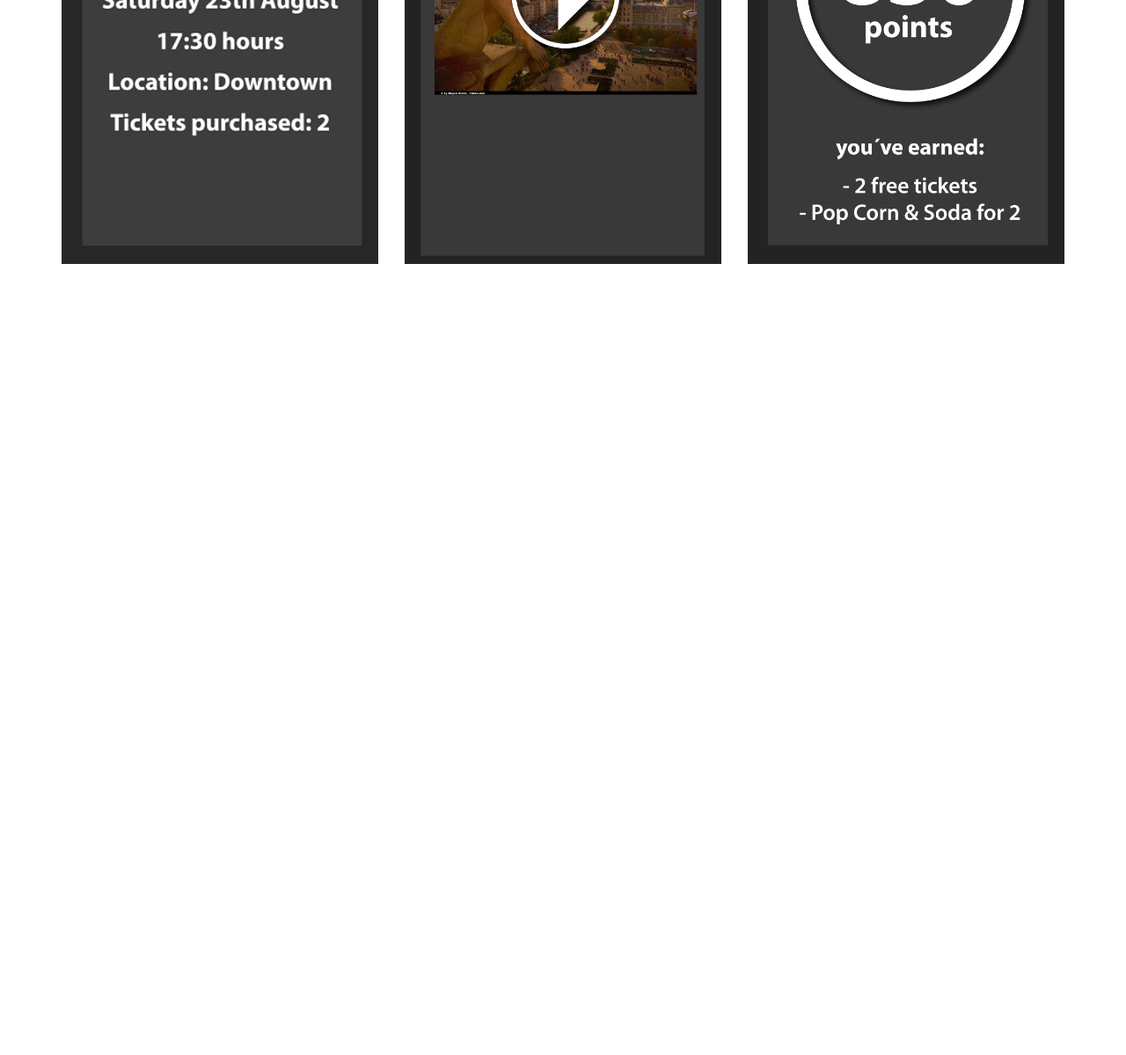
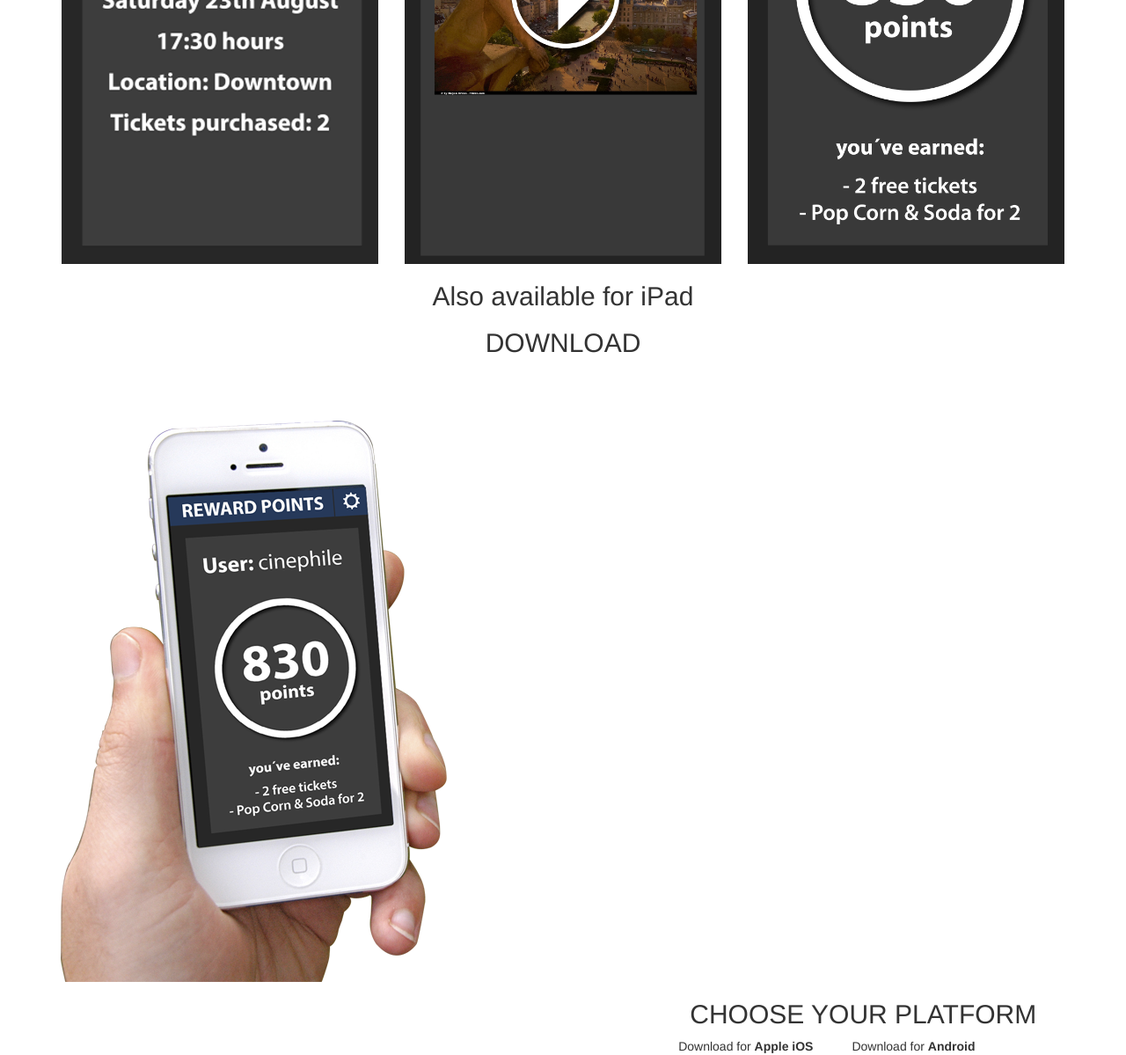
Before and after one commit to ssankarasubramanian/ParallaxLandingPage, a plain HTML site: page index.html in a window 1280 px wide. Shown: the part 1227-2426 px from the top of the page at 88% size. Before the commit the page ends 1527 px from the top, so only its background shows below. Drawn offline with nearby package versions, Linux system fonts and the light colour scheme.

Commit message:
Added download section

```diff
--- a/index.html
+++ b/index.html
@@ -2,10 +2,10 @@
 <html class="no-js" lang="">
     <head>
         <meta charset="utf-8">
-        <meta http-equiv="X-UA-Compatible" contentcol-xs-8="IE=edge,chrome=1">
+        <meta http-equiv="X-UA-Compatible" content="IE=edge,chrome=1">
         <title></title>
-        <meta name="description" contentcol-xs-8="">
-        <meta name="viewport" contentcol-xs-8="width=device-width, initial-scale=1">
+        <meta name="description" content="">
+        <meta name="viewport" content="width=device-width, initial-scale=1">
 
         <link rel="stylesheet" href="css/normalize.min.css">
         <link rel="stylesheet" href="css/bootstrap.css">
@@ -194,11 +194,49 @@
                   <div class="col-xs-4">
                     <img class="img-responsive" src="img/modal_points.png" alt="">
                   </div>
-
-
             </div><!-- Row div -->
           </div><!-- container div -->
         </section> <!-- Screenshots -->
+        <section id="parallax" class="parallax">
+                  <h2 class="parallax text-center">Also available for iPad</h2>
+        </section><!--parallax section-->
+
+        <section id="download" class="download">
+          <h2 class="text-center text-uppercase">Download</h2>
+
+          <div class="container-fluid">
+            <div class="row">
+                <div class="content-downloads clearfix">
+                  <div class="phone">
+                    <img src="img/download.png" class="img-responsive">
+                  </div><!-- .phone div -->
+
+                  <div class="downloads-empty"></div>
+
+                  <div class="container">
+                    <div class="row">
+                       <div class="col-xs-5 col-xs-offset-7">
+                           <h2 class="text-center text-uppercase">Choose your platform</h2>
+
+                           <section class="platforms text-center">
+                               <div class="col-xs-5 col-xs-6">
+                                   Download for <b>Apple iOS</b>
+                               </div>
+                               <div class="col-xs-5 col-xs-6">
+                                   Download for <b>Android</b>
+                               </div>
+                           </section>
+                       </div>
+                    </div><!-- row div-->
+                  </div><!--container div -->
+
+                </div><!-- container-downloads div -->
+            </div><!-- row div -->
+          </div><!-- container-fluid div-->
+        </section><!-- download section -->
+
+
+
 
 
 
```
